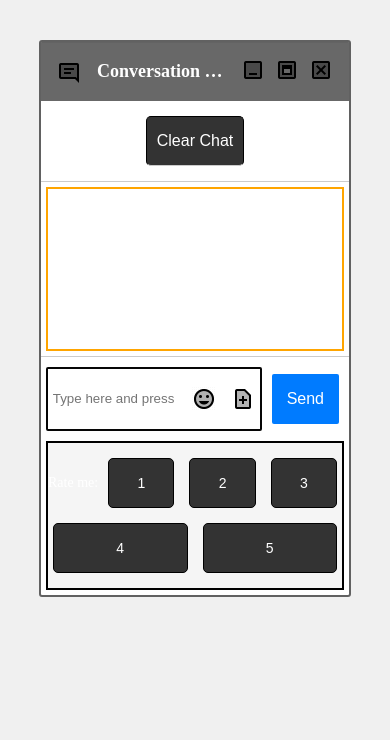
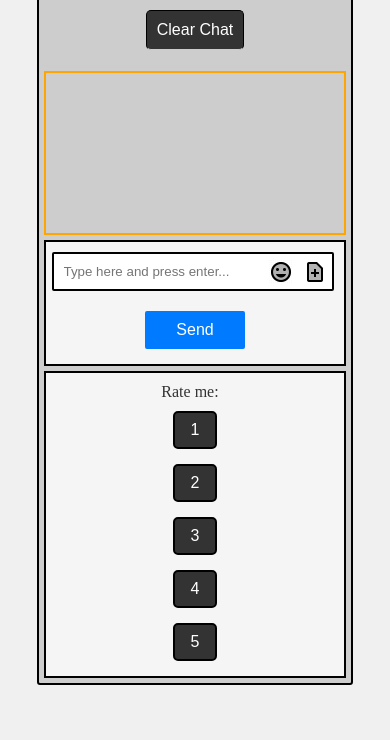
Before and after one commit to MaksimVerzbitski/KarrenBot, a website: page templates/index.html in a window 390 px wide. Shown: the part 104-844 px from the top of the page. Drawn offline with nearby package versions, Linux system fonts and the light colour scheme; files whose address does not match are found by name.

Commit message:
Rate-me buttons change styles for responsive

```diff
--- a/static/styles/styles.css
+++ b/static/styles/styles.css
@@ -21,36 +21,11 @@ button {
     border-radius: 5px;
     cursor: pointer;
     transition: background-color 0.3s;
-    height: 50px;
 }
 
 /* Hover effects for all buttons */
 button:hover {
     background-color: #555;
-}
-
-/* Chat container and rating section */
-#chat-container, #rate-me {
-    box-sizing: border-box;
-    background-color: #7a7979;
-    border: 2px solid #000;
-    color: #fff;
-}
-
-.rate-button {
-    padding: 5px 10px; /* Reduced padding for smaller buttons */
-    font-size: 0.875rem; /* Smaller font size */
-    margin: 5px;
-    width: auto;
-    min-width: 50px;
-}
-
-.rate-button:hover {
-    background-color: #0056b3;
-}
-
-#rate-me span {
-    font-size: 0.875rem; /* Smaller font size for text */
 }
 
 /* Div Wrapper Styles */
@@ -70,7 +45,7 @@ button:hover {
     max-height: 90vh;
     display: flex;
     flex-direction: column;
-    background: #fff;
+    background: #cecdcd;
     border: 2px solid #616161;
     border-radius: 3px;
     overflow: hidden;
@@ -80,12 +55,12 @@ button:hover {
 #chat-header, #chat-header:active, .no-drag #chat-header {
     display: flex;
     align-items: center;
-    justify-content: space-between; /* Ensure space between elements */
+    justify-content: center; /* Center all items horizontally */
     position: relative;
-    padding: 0.625rem 1rem;
+    padding: 0.625rem 0.3rem; /* Increased padding for top and bottom */
     background: #686868;
     border-top: 1px solid #636363;
-    color: #fff; /* Ensures text in header is white */
+    color: #fff;
 }
 
 #chat-header {
@@ -94,7 +69,7 @@ button:hover {
 
 #chat-header:active {
     cursor: grabbing;
-    background-color: #4a4a4a; /* Noticeably gray when dragging */
+    background-color: #4a4a4a;
 }
 
 .no-drag #chat-header {
@@ -102,30 +77,30 @@ button:hover {
 }
 
 #more-options, #window-controls {
-    display: flex; /* Use flexbox to align controls */
+
     align-items: center;
     padding: 0.3125rem 0;
 }
 
 #more-options {
-    margin-right: auto; /* Aligns to the left */
+    position: absolute;
+    left: 0.3rem;
 }
 
 #window-controls {
-    margin-left: auto; /* Aligns to the right */
-    display: flex; /* Ensure the controls are aligned */
-    gap: 5px; /* Add some space between controls */
+    position: absolute;
+    right: 0.1rem;
+
+
 }
 
 #chat-title {
     font-weight: bold;
     font-size: 18px;
-    text-align: center; /* Center the title text */
-    flex-grow: 1; /* Allow the title to grow */
-    white-space: nowrap; /* Prevent the title from wrapping */
-    overflow: hidden; /* Ensure it doesn't overflow */
-    text-overflow: ellipsis; /* Add ellipsis if it overflows */
-    padding: 0 1rem; /* Add padding to ensure space between controls */
+    text-align: center;
+    white-space: nowrap;
+    overflow: hidden;
+    text-overflow: ellipsis;
 }
 
 .window-control, .window-control:last-child {
@@ -270,13 +245,21 @@ button:hover {
     padding: 0.3125rem;
     border-top: 1px solid #ccc;
     padding-top: 0.625rem;
+    background: #fff; /* Set background to white */
+    border: 2px solid #000; /* Add border similar to rate-me */
+    background-color: #f5f5f5; /* Set outer background to gray */
+    margin: 0 5px;
 }
 
 #input-container {
     flex-grow: 1;
-    border: 2px solid #060606;
+    border: 2px solid #000;
     border-radius: 2px;
     margin-right: 0.3125rem;
+    background: #fff; /* Set background to white */
+    height: 100%; /* Ensure it takes full height of parent */
+    display: flex;
+    align-items: center;
 }
 
 #input-container:focus-within {
@@ -285,19 +268,26 @@ button:hover {
 
 #chat-text-input {
     flex-grow: 1;
-    padding: 0.625rem 0;
+    padding: 0.625rem;
     width: 100%;
     border: none;
     outline: none;
-    margin: 0.3rem 0.3rem;
+    margin: 0;
+    background: #fff; /* Set background to white */
+    height: 100%; /* Ensure it takes full height of parent */
+    box-sizing: border-box; /* Include padding and border in element's total width and height */
 }
 
 #add-smile, .custom-file-upload {
     background: transparent;
     border: none;
-    padding: 5px;
+    padding: 0;
+    margin: 0 5px;
     cursor: pointer;
-    font-size: 16px;
+    font-size: 1.5rem; /* Increase font size for better appearance */
+    /* height: 100%; Ensure it takes full height of parent */
+    display: flex;
+    align-items: center;
 }
 
 #send-button {
@@ -305,9 +295,12 @@ button:hover {
     color: white;
     border: none;
     border-radius: 2px;
-    padding: 0.625rem 0.9375rem;
+    padding: 0.625rem;
     max-width: 6.25rem;
     justify-content: center;
+    height: 100%; /* Ensure it takes full height of parent */
+    display: flex;
+    align-items: center;
 }
 
 #send-button:hover {
@@ -327,7 +320,36 @@ button:hover {
     justify-content: center;
     align-items: center;
     gap: 5px;
-    box-sizing: border-box;
+
+}
+
+/* Chat container and rating section */
+#chat-container, #rate-me {
+    border: 2px solid #000;
+    color: #8a3333;
+    font-size: 18px;
+}
+
+.rate-button {
+    padding: 0.5rem 1rem; /* Adjust padding for better button size */
+    font-size: 1rem; /* Increase font size for better readability */
+    color: #fff; /* White text for buttons */
+    border: 2px solid #000; /* Add border for consistency */
+    border-radius: 5px; /* Slightly rounded corners */
+    cursor: pointer;
+    transition: background-color 0.3s;
+    min-width: 40px; /* Ensure minimum width */
+    text-align: center;
+}
+
+.rate-button:hover {
+    background-color: #0056b3;
+}
+
+#rate-me span {
+    font-size: 1rem; /* Increase font size for better readability */
+    color: #333; /* Change color for better visibility */
+    margin-right: 10px; /* Add space between label and buttons */
 }
 
 /* Functionality related styles */
@@ -345,10 +367,10 @@ button:hover {
     height: 2.4375rem;
     right: 0;
     bottom: 0;
-    border-radius: 0;
     left: auto;
     top: auto;
     position: fixed;
+    border-radius: 3px 3px 0 3px;
 }
 
 #chat-container.maximized {
@@ -364,17 +386,29 @@ button:hover {
     transform: none !important;
     display: flex;
     flex-direction: column;
-    max-width: none; /* Ensure it covers the entire viewport */
-    max-height: none; /* Ensure it covers the entire viewport */
+    max-width: none;
+    max-height: none;
 }
 
 #chat-container.maximized #chat-log {
-    flex-grow: 1; /* Ensure chat log takes up available space */
-    max-height: none; /* Ensure chat log takes up full height */
+    flex-grow: 1;
+    max-height: none;
 }
 
 #chat-container.minimized {
     min-height: 0;
+}
+
+/* Adjustments for minimized state */
+#chat-container.minimized #chat-title {
+    max-width: 150px;
+    overflow: hidden;
+    text-overflow: ellipsis;
+    white-space: nowrap;
+}
+
+#chat-container.minimized .window-control {
+    font-size: 0.8rem;
 }
 
 @media (max-width: 1024px) {
@@ -541,6 +575,7 @@ button:hover {
     #chat-container.minimized .window-control {
         font-size: smaller;
         margin: 0;
+        border-radius: 1px;
     }
 }
 
@@ -656,3 +691,39 @@ button:hover {
         transform: none;
     }
 }
+
+/* Additional Media Query for Responsive Chat Input */
+@media (max-width: 768px) {
+    #chat-input {
+        flex-direction: column;
+        padding: 0.625rem;
+        height: auto;
+    }
+
+    #input-container {
+        width: 100%;
+        margin-bottom: 0.625rem;
+    }
+
+    #chat-text-input {
+        margin: 0;
+    }
+
+    #add-smile, .custom-file-upload {
+        font-size: 1.25rem;
+        height: auto;
+        margin: 0 5px;
+    }
+
+    #send-button {
+        width: 100%;
+        margin-top: 0.625rem;
+        padding: 0.625rem;
+        font-size: 1rem;
+    }
+
+    #rate-me {
+        flex-direction: column; /* Ensure buttons are in a column layout */
+    }
+
+}
```
Also changed, not shown: logging/session_log.txt (+66 -0 lines), static/styles.txt (+89 -50 lines).
